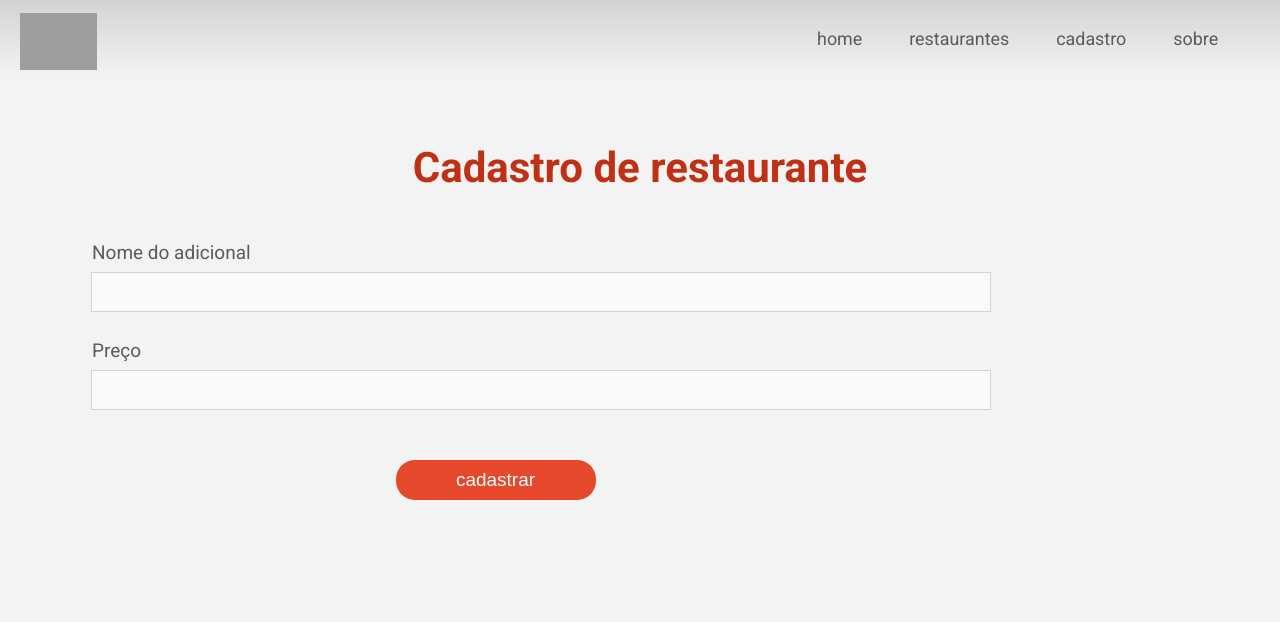
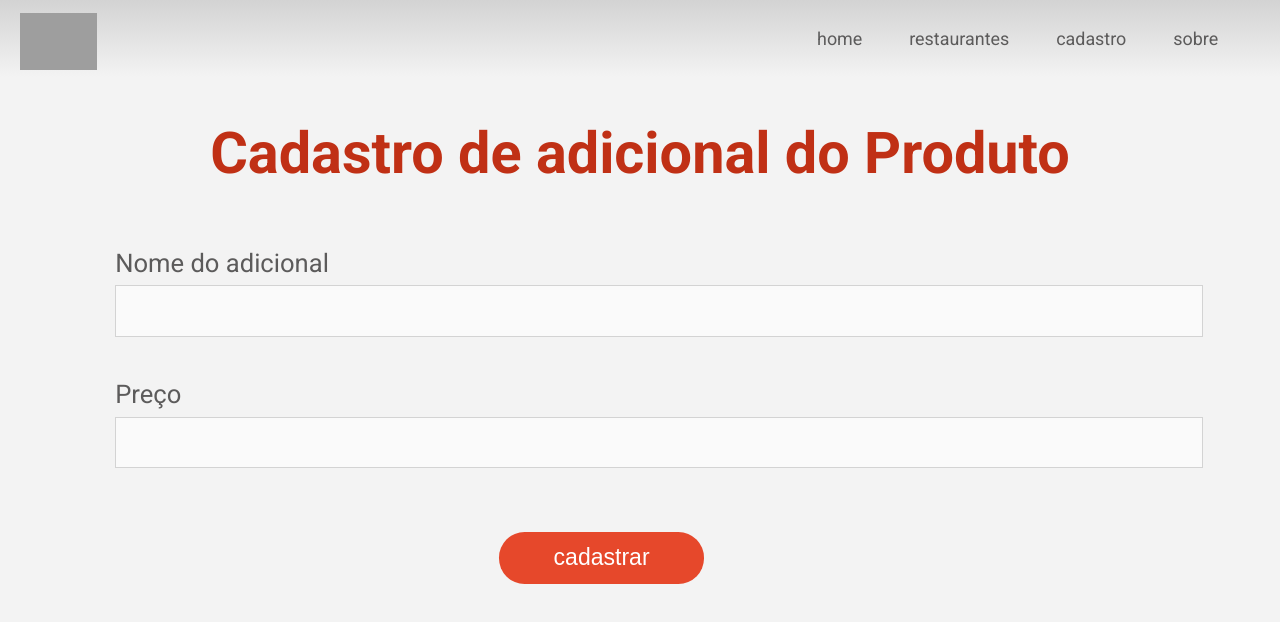
Before and after one commit to JSONs-Food-GTA-Company/frontend, a React (Create React App) app: page /createadditional/1 in a window 1280 px wide. Shown: the top 622 px of the page. Built offline with nearby package versions, Linux system fonts and the light colour scheme; grey boxes are pictures that could not be loaded.

Commit message:
fix last commit with validations and css fixes

```diff
--- a/src/components/AdditionalCreate/AdditionalCreate.css
+++ b/src/components/AdditionalCreate/AdditionalCreate.css
@@ -1,67 +1,141 @@
-.form-restaurant{
-    display: inline-grid;
-    margin-top: 15px;
-    align-items: center;
+.page-additional {
+    margin: 2vw 0px 0px 0px;
 }
 
-.restaurants--title{
+.additional--title {
     font-family: 'Roboto';
     font-style: normal;
     font-weight: 700;
-    font-size: 42px;
-    line-height: 75px;
     text-align: center;
+    height: 8vw;
     color: var(--darkOrange);
-    margin: 40px 0px 0px 0px;
-}
-
-label{
-    margin-left: 92px;
-    margin-top: 20;
-    font-family: 'Roboto';
-    font-style: normal;
-    font-size: 19px;
-    line-height: 38px;
-    color: var(--darkGrey);
-}
-
-input{
-    width: 900px;
-    height: 40px;
-    margin-left: 91px;
-    background: rgba(255, 255, 255, 0.6);
-    border: 1px solid var(--lightGrey);
-    box-sizing: border-box;
-    margin-bottom: 20px;
-    color: var(--darkGrey);
-    padding-left: 10px;
-}
-
-button{
-    width: 200px;
-    height: 40px;
-    left: 539px;
-    margin-top: 30px;
-    margin-bottom: 30px;
-    background: #E6482B;
-    border-radius: 19px;
-    display: flex;
-    justify-content: center;
-    align-items: center;
-    color: #FFF;
-    font-size: 19px;
-    border: 0px;
-    cursor: pointer;
-    text-decoration: none;
-}
-
-button:hover {
-    background-color: var(--yellow);
-    color: var(--darkOrange);
-}
-
-.restaurant--bottomArea {
+    margin: 1vw 0px 0vw 0px;
     display: flex;
     justify-content: center;
     align-items: center;
 }
+
+.additional--title p {
+    font-size: 4.5vw;
+}
+
+.additional--contentArea {
+    display: inline-grid;
+    margin-top: 2vw;
+    align-items: center;
+}
+
+.additional--Label {
+    margin-left: 9vw;
+    margin-top: 0.8vw;
+    font-family: 'Roboto';
+    font-style: normal;
+    font-size: 2vw;
+    line-height: 3.5vw;
+    color: var(--darkGrey);
+}
+
+.additional--input {
+    width: 85vw;
+    height: 4vw;
+    margin-left: 9vw;
+    background: rgba(255, 255, 255, 0.6);
+    border: 0.1vw solid var(--lightGrey);
+    box-sizing: border-box;
+    margin-bottom: 2vw;
+    color: var(--darkGrey);
+    padding-left: 1.2vw;
+    font-size: 1.6vw;
+}
+
+.additional--button {
+    width: 16vw;
+    height: 4vw;
+    margin-top: 3vw;
+    margin-bottom: 5vw;
+    background: var(--orange);
+    border-radius: 2vw;
+    display: flex;
+    justify-content: center;
+    align-items: center;
+    color: var(--white);
+    font-size: 1.8vw;
+    border: 0px;
+    cursor: pointer;
+    text-decoration: underline;
+    text-decoration-color: var(--orange);
+}
+
+.additional--button:hover {
+    background-color: var(--yellow);
+    color: var(--darkOrange);
+    text-decoration-color: var(--yellow);
+}
+
+.additional--buttonArea {
+    display: flex;
+    justify-content: center;
+    align-items: center;
+}
+
+@media (max-width: 760px) {
+
+    .page-additional {
+        padding-top: 20px;
+    }
+
+    .additional--title {
+        font-style: normal;
+        font-weight: 700;
+        text-align: center;
+        height: 0px;
+        color: var(--darkOrange);
+        margin: 0px 0px 0vw 0px;
+    }
+
+    .additional--title p {
+        font-size: 26px;
+    }
+
+    .additional--contentArea {
+        display: inline-grid;
+        margin-top: 30px;
+        align-items: center;
+    }
+
+    .additional--Label {
+        margin-left: 30px;
+        margin-top: 6px;
+        font-size: 18px;
+        line-height: 30px;
+    }
+
+    .additional--input {
+        width: 85vw;
+        height: 30px;
+        margin-left: 30px;
+        box-sizing: border-box;
+        margin-bottom: 10px;
+        padding-left: 5px;
+        font-size: 12px;
+    }
+
+    .additional--button {
+        width: 120px;
+        height: 40px;
+        margin-top: 30px;
+        margin-bottom: 10px;
+        background: var(--orange);
+        border-radius: 20px;
+        display: flex;
+        justify-content: center;
+        align-items: center;
+        color: var(--white);
+        font-size: 16px;
+        border: 0px;
+        cursor: pointer;
+        text-decoration: underline;
+        text-decoration-color: var(--orange);
+    }
+
+}
--- a/src/components/AdditionalCreate/index.tsx
+++ b/src/components/AdditionalCreate/index.tsx
@@ -39,22 +39,22 @@ export const AdditionalCreate: React.FC<{}> = (props) => {
   }
 
   return (
-    <div className="page-restaurant">
-      <header className="restaurants--title">
-        Cadastro de restaurante
-      </header>
-      <form className="form-restaurant">
-        <label>Nome do adicional</label>
-        <input value={additionalName} onChange={e => setAdditionalName(e.target.value)} type="text" name="name"></input>
+    <div className="page-additional">
+      <div className="additional--title">
+        <p>Cadastro de adicional do Produto</p>
+      </div>
+      <div className="additional--contentArea">
+        <label className='additional--Label'>Nome do adicional</label>
+        <input className='additional--input' value={additionalName} onChange={e => setAdditionalName(e.target.value)} type="text" name="name"></input>
 
-        <label>Preço</label>
-        <input value={additionalPrice} onChange={e => setAdditionalPrice(e.target.value)} type="number" name="price"></input>
+        <label className='additional--Label'>Preço</label>
+        <input className='additional--input' value={additionalPrice} onChange={e => setAdditionalPrice(e.target.value)} type="number" name="price"></input>
 
-        <div className='restaurant--bottomArea'>
-          <button className='restaurant--botton' onClick={(e) => handleCreateAdditional(e)}>cadastrar</button>
+        <div className='additional--buttonArea'>
+          <button className='additional--button' onClick={(e) => handleCreateAdditional(e)}><p>cadastrar</p></button>
         </div>
 
-      </form>
+      </div>
     </div>
   );
 }
--- a/src/components/ProductsCreate/index.tsx
+++ b/src/components/ProductsCreate/index.tsx
@@ -42,9 +42,11 @@ export const ProductsCreate: React.FC<{}> = (props) => {
 
     return (
       <div className="products">
-      <header className="products--title">
-        Cadastro de produtos
-      </header>
+
+        <div className="products--title">
+          <p>Cadastro de produtos</p>
+        </div>
+
         <form className="products--form">
           <label className='products--label'>Nome do produto</label>
           <input value={productName} onChange={e => setProductName(e.target.value)} type="text" className='products--input' id="name" name="name"></input>
@@ -53,14 +55,14 @@ export const ProductsCreate: React.FC<{}> = (props) => {
           <input value={productDescription} onChange={e => setProductDescription(e.target.value)} type="text" className='products--input' id="description" name="description"></input>
 
           <label className='products--label'>Valor</label>
-        <input value={productPrice} onChange={e => setProductPrice(e.target.value)} type="number" className='products--input' id="price" name="price"></input>
+          <input value={productPrice} onChange={e => setProductPrice(e.target.value)} type="text" className='products--input' id="price" name="price"></input>
 
           <label className='products--label'>URL da imagem do produto</label>
           <input  value={productImage_url} onChange={e => setProductImage_url(e.target.value)} type="url" className='products--input' id="image_url" name="image_url"></input>
 
-        <div className='restaurant--bottomArea'>
-          <Link to="" className='restaurant--botton'>
-            <button onClick={handleCreateProduct}>cadastrar</button>
+          <div className='products--buttonArea'>
+            <Link to="" className='products--button'>
+              <button className='products--buttonOK' onClick={handleCreateProduct}><p>cadastrar</p></button>
             </Link>
           </div>
 
--- a/src/components/RestaurantMenu/index.tsx
+++ b/src/components/RestaurantMenu/index.tsx
@@ -33,81 +33,17 @@ interface Additional {
 
 export const RestaurantMenu: React.FC<{}> = (props) => {
     let { id } = useParams();
-    const [restaurant, setRestaurant] = useState<RestaurantMenuData>(
-        {
-            id: 16,
-            name: "Souzas Restaurant",
-            address: "QR 204 Conjunto 1",
-            description: "Restaurante melhor de todos",
-            logo_url: "www.google.com.br",
-            owner: "Dev de Pedreiro",
-            products: [
-                {
-                    id: 2,
-                    name: "Pastel",
-                    description: "Pastel com delicioso frango",
-                    image_url: "www.google.com.br",
-                    price: 8,
-                    restaurant_id: 16,
-                    adds_item: [
-                        {
-                            id: 1,
-                            item: "bacon",
-                            quantity: 1,
-                            price: 8.9,
-                            product_id: 2
-                        }
-                    ]
-                },
-                {
-                    id: 5,
-                    name: "Camarão Internacional",
-                    description: "Delicioso camarão",
-                    image_url: "www.google.com.br",
-                    price: 80,
-                    restaurant_id: 16,
-                    adds_item: []
-                },
-                {
-                    id: 4,
-                    name: "Coxinha",
-                    description: "Deliciosa coxinha",
-                    image_url: "www.google.com.br",
-                    price: 4,
-                    restaurant_id: 16,
-                    adds_item: []
-                },
-                {
-                    id: 1,
-                    name: "Pepsi",
-                    description: "Refrigerante 2L",
-                    image_url: "www.google.com.br",
-                    price: 6.5,
-                    restaurant_id: 16,
-                    adds_item: []
-                },
-                {
-                    id: 3,
-                    name: "Coxinha",
-                    description: "Deliciosa coxinha",
-                    image_url: "www.google.com.br",
-                    price: 4,
-                    restaurant_id: 16,
-                    adds_item: []
-                }
-            ]
-        }
-    );
+    const [restaurant, setRestaurant] = useState<RestaurantMenuData>();
 
-    // useEffect(() => {
-    //     getAllRestaurants()
-    // }, [])
+    useEffect(() => {
+        getAllRestaurants()
+    }, [])
 
-    // function getAllRestaurants(){
-    //     api.get(`restaurant/${id}`).then((response) => {
-    //         setRestaurant(response.data)
-    //     })
-    // }
+    function getAllRestaurants(){
+        api.get(`restaurant/${id}`).then((response) => {
+            setRestaurant(response.data)
+        })
+    }
 
     return (
 
--- a/src/components/RestaurantsCreate/RestaurantsCreate.css
+++ b/src/components/RestaurantsCreate/RestaurantsCreate.css
@@ -64,6 +64,19 @@
     cursor: pointer;
     text-decoration: underline;
     text-decoration-color: var(--orange);
+}
+
+
+.restaurant--button:hover {
+    background-color: var(--yellow);
+    color: var(--darkOrange);
+    text-decoration-color: var(--yellow);
+}
+
+.restaurant--buttonArea {
+    display: flex;
+    justify-content: center;
+    align-items: center;
 }
 
 
--- a/src/components/RestaurantsCreate/index.tsx
+++ b/src/components/RestaurantsCreate/index.tsx
@@ -59,9 +59,9 @@ export const RestaurantsCreate: React.FC<{}> = (props) => {
         <label className='restaurants--Label'><p>Endereço</p></label>
         <input className='restaurants--input' value={restaurantAddress} onChange={e => setRestaurantAddress(e.target.value)} type="text" id="address" name="address"></input>
 
-        <div className='restaurant--bottonArea'>
-          <Link to="" className='restaurant--botton'>
-            <button onClick={handleCreateRestaurant}>cadastrar</button>
+        <div className='restaurant--buttonArea'>
+          <Link to="" className='cc'>
+            <button className='restaurant--button' onClick={handleCreateRestaurant}><p>cadastrar</p></button>
           </Link>
         </div>
 
```
Also changed, not shown: src/components/ProductsCreate/ProductsCreate.css (+108 -22 lines). Lines whose indentation alone changed are shown as unchanged.
